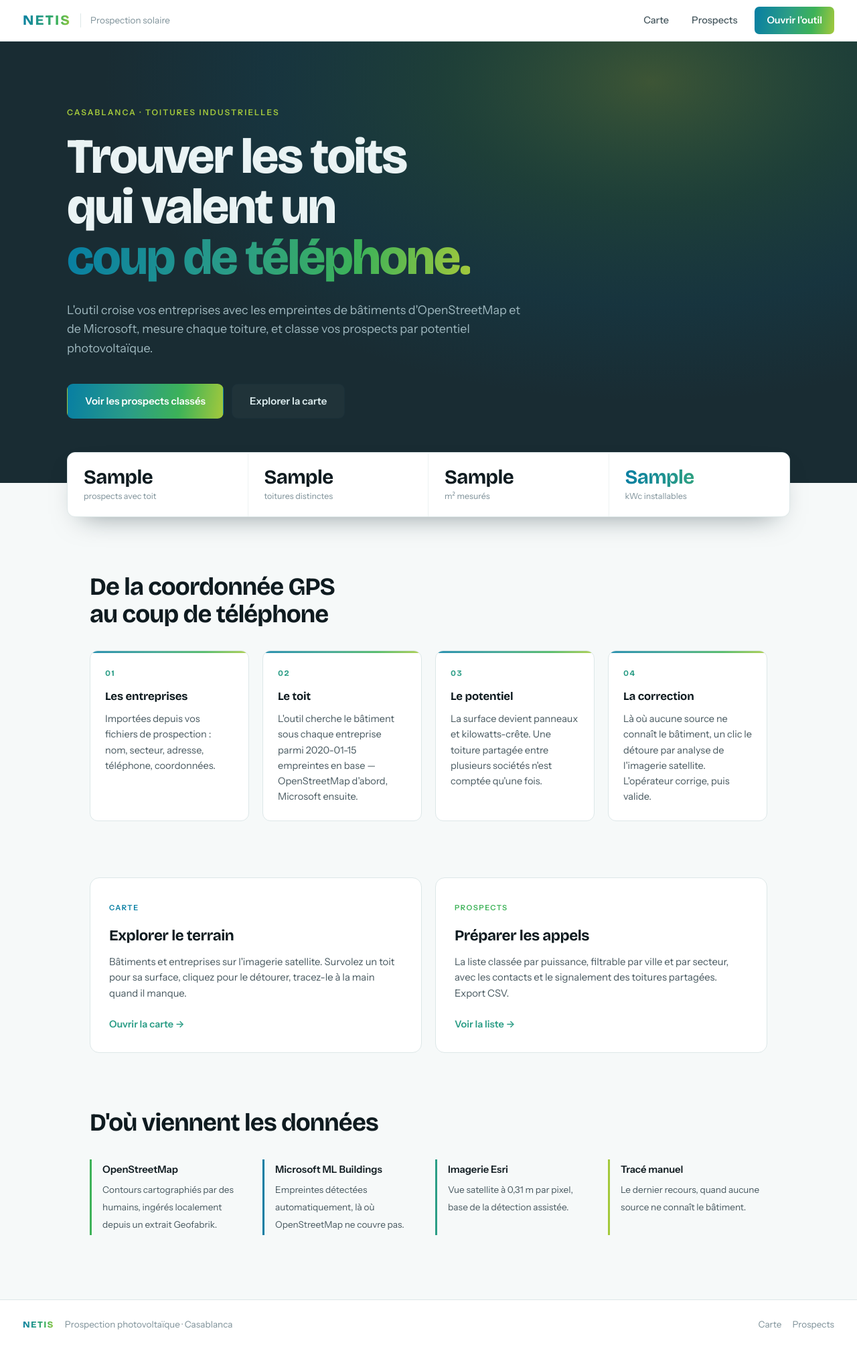
After one commit to youssefyaslane/APP_Maps_surface, a Flask app: template templates/landing.html in a window 1280 px wide. The commit adds this page. Shown: the whole page at 67% size. Run offline with Flask 3, Linux system fonts and the light colour scheme; the template is opened without the code that fills it: most values are stand-ins (such as "Sample title", 1, 10 or a date in 2020); some libraries are stand-ins or nearby versions.

Commit message:
Ajoute une page d'accueil Netis devant la carte et le tableau de bord
L'application s'ouvrait directement sur la carte, sans rien expliquer de ce
qu'elle fait ni d'ou viennent ses chiffres. Une page de presentation prend la
racine, la carte passe sur /carte.

Identite prise sur le logo fourni plutot qu'inventee : les couleurs sont
prelevees sur le fichier — bleu #077ea3, turquoise #2b9d86, vert #3db258, lime
#a4c93c — et le degrade sert d'accent unique, sur le titre, les boutons et le
chiffre de puissance.

Le logo etait entoure d'une large marge blanche qui le faisait paraitre petit :
detoure, il occupe trois fois plus de surface a hauteur egale. L'original est
conserve en logo-netis-original.png. Sans transparence, il impose une barre du
haut claire — d'ou le contraste avec le hero sombre.

Les chiffres affiches viennent de la base, pas de valeurs ecrites en dur : une
vitrine figee vieillirait mal. Ils sont comptes sur les toits distincts, comme
le tableau de bord, pour qu'une toiture partagee ne soit pas vendue deux fois.

Le motif du hero reprend des empreintes de batiments vues du ciel — le sujet
meme de l'outil.

Trois liens internes suivent le deplacement de la carte : le bouton retour du
tableau de bord, et le lien « Voir sur la carte » de chaque ligne.

Co-Authored-By: Claude Opus 5 <noreply@anthropic.com>

```diff
--- a/app.py
+++ b/app.py
@@ -867,7 +867,69 @@ def _build_geojson(osm_data):
     return features
 
 
+def _landing_stats():
+    """Chiffres de la page d'accueil, comptés sur les toits distincts : une
+    toiture partagée par plusieurs sociétés ne vaut qu'une installation."""
+    fallback = {
+        "prospects_avec_toit": "—", "toits_distincts": "—",
+        "surface_totale": "—", "puissance_totale": "—", "batiments_base": "—",
+    }
+    pool = _get_db_pool()
+    conn = pool.getconn()
+    try:
+        with conn, conn.cursor() as cur:
+            cur.execute(
+                """
+                SELECT count(*) FILTER (WHERE roof_area_m2 IS NOT NULL),
+                       count(DISTINCT roof_key)
+                FROM companies
+                """
+            )
+            avec_toit, distincts = cur.fetchone()
+            cur.execute(
+                """
+                SELECT COALESCE(sum(area), 0), COALESCE(sum(kwc), 0) FROM (
+                    SELECT DISTINCT ON (COALESCE(roof_key, 'c:' || id))
+                           roof_area_m2 AS area, solar_kwc AS kwc
+                    FROM companies WHERE roof_area_m2 IS NOT NULL
+                    ORDER BY COALESCE(roof_key, 'c:' || id), solar_kwc DESC NULLS LAST
+                ) t
+                """
+            )
+            surface, kwc = cur.fetchone()
+            cur.execute(
+                "SELECT (SELECT count(*) FROM osm_buildings) + (SELECT count(*) FROM ms_buildings)"
+            )
+            batiments = cur.fetchone()[0]
+    except psycopg2.Error:
+        conn.rollback()
+        return fallback
+    finally:
+        pool.putconn(conn)
+
+    def fr(n):
+        return f"{int(n):,}".replace(",", "\u202f")
+
+    return {
+        "prospects_avec_toit": fr(avec_toit),
+        "toits_distincts": fr(distincts),
+        "surface_totale": fr(surface),
+        "puissance_totale": fr(kwc),
+        "batiments_base": fr(batiments),
+    }
+
+
 @app.route("/")
+def landing():
+    """Page de présentation. Les chiffres viennent de la base : une vitrine qui
+    afficherait des valeurs figées vieillirait mal."""
+    logo = "img/logo-netis.png" if os.path.exists(
+        os.path.join(app.static_folder, "img", "logo-netis.png")
+    ) else None
+    return render_template("landing.html", stats=_landing_stats(), logo=logo)
+
+
+@app.route("/carte")
 def index():
     return render_template("index.html")
 
--- a/static/dashboard.js
+++ b/static/dashboard.js
@@ -132,7 +132,7 @@ function renderRows(prospects) {
           <td>${sourceBadge(p.roof_source)}</td>
           <td class="roof-status">${roofStatus}</td>
           <td class="contact">${contact || "—"}</td>
-          <td><a class="map-link" href="/?lat=${p.lat}&lon=${p.lon}" title="Voir sur la carte">🗺️ Voir</a></td>
+          <td><a class="map-link" href="/carte?lat=${p.lat}&lon=${p.lon}" title="Voir sur la carte">🗺️ Voir</a></td>
         </tr>`;
     })
     .join("");
--- /dev/null
+++ b/static/landing.css
@@ -0,0 +1,364 @@
+/* Page d'accueil — palette prélevée sur le logo Netis :
+   bleu #077ea3 → turquoise #2b9d86 → vert #3db258 → lime #a4c93c.
+   Le logo n'a pas de transparence : la barre du haut reste claire pour qu'il
+   s'y pose sans cadre blanc visible. */
+
+:root {
+  --bleu:      #077ea3;
+  --turquoise: #2b9d86;
+  --vert:      #3db258;
+  --lime:      #a4c93c;
+
+  --degrade: linear-gradient(100deg, var(--bleu) 0%, var(--turquoise) 42%, var(--vert) 72%, var(--lime) 100%);
+
+  --nuit:      #071319;
+  --nuit-doux: #0e1e26;
+  --nuit-trait:#1b3039;
+
+  --ink:      #0f1b20;
+  --ink-doux: #47585f;
+  --ink-pale: #7d9098;
+
+  --fond:    #f6f9f9;
+  --surface: #ffffff;
+  --trait:   #dde7e8;
+  --trait-pale: #edf3f3;
+}
+
+* { box-sizing: border-box; }
+
+body {
+  margin: 0;
+  background: var(--fond);
+  color: var(--ink);
+  font-family: "Instrument Sans", system-ui, -apple-system, "Segoe UI", sans-serif;
+  font-size: 16px;
+  line-height: 1.6;
+  -webkit-font-smoothing: antialiased;
+}
+
+a { color: inherit; }
+
+h1, h2, h3, .fig b, .step-n, .brand-mark {
+  font-family: "Bricolage Grotesque", "Instrument Sans", system-ui, sans-serif;
+}
+
+/* ---------- barre du haut ---------- */
+
+.nav {
+  display: flex;
+  align-items: center;
+  justify-content: space-between;
+  gap: 20px;
+  padding: 10px 34px;
+  background: var(--surface);
+  border-bottom: 1px solid var(--trait);
+  position: sticky;
+  top: 0;
+  z-index: 20;
+}
+
+.brand { display: flex; align-items: center; gap: 14px; text-decoration: none; }
+.brand-logo { height: 46px; width: auto; display: block; }
+
+.brand-mark {
+  font-weight: 800;
+  font-size: 21px;
+  letter-spacing: 0.1em;
+  background: var(--degrade);
+  -webkit-background-clip: text;
+  background-clip: text;
+  color: transparent;
+}
+
+.brand-app {
+  font-size: 13.5px;
+  color: var(--ink-pale);
+  padding-left: 14px;
+  border-left: 1px solid var(--trait);
+}
+
+.nav-links { display: flex; align-items: center; gap: 6px; }
+
+.nav-links a {
+  padding: 8px 14px;
+  border-radius: 7px;
+  font-size: 14.5px;
+  font-weight: 500;
+  text-decoration: none;
+  color: var(--ink-doux);
+}
+.nav-links a:hover, .nav-links a:focus-visible { background: var(--trait-pale); color: var(--ink); }
+
+.nav-cta {
+  background: var(--degrade);
+  color: #fff !important;
+  font-weight: 600 !important;
+  padding: 9px 18px !important;
+  margin-left: 6px;
+}
+.nav-cta:hover, .nav-cta:focus-visible { filter: brightness(1.08); }
+
+/* ---------- hero ---------- */
+
+.hero {
+  position: relative;
+  background: var(--nuit);
+  color: #eaf3f4;
+  overflow: hidden;
+  padding: 96px 34px 0;
+}
+
+.hero-bg {
+  position: absolute;
+  inset: 0;
+  width: 100%;
+  height: 100%;
+  pointer-events: none;
+}
+.hero-pattern { opacity: 0.12; color: #9fdce8; fill: currentColor; }
+
+.hero-inner { position: relative; max-width: 1080px; margin: 0 auto; }
+
+.eyebrow {
+  margin: 0 0 20px;
+  font-size: 12px;
+  font-weight: 600;
+  letter-spacing: 0.18em;
+  text-transform: uppercase;
+  color: var(--lime);
+}
+
+.hero h1 {
+  margin: 0 0 26px;
+  font-size: clamp(2.4rem, 6.4vw, 4.6rem);
+  line-height: 1.02;
+  letter-spacing: -0.03em;
+  font-weight: 800;
+  text-wrap: balance;
+}
+
+.hero h1 em {
+  font-style: normal;
+  background: var(--degrade);
+  -webkit-background-clip: text;
+  background-clip: text;
+  color: transparent;
+}
+
+.lede {
+  max-width: 58ch;
+  margin: 0 0 38px;
+  font-size: 1.12rem;
+  color: #9fb8bf;
+}
+
+.cta { display: flex; flex-wrap: wrap; gap: 12px; padding-bottom: 96px; }
+
+.btn {
+  display: inline-block;
+  padding: 13px 26px;
+  border-radius: 9px;
+  font-size: 15px;
+  font-weight: 600;
+  text-decoration: none;
+  border: 1px solid transparent;
+}
+
+.btn-primary { background: var(--degrade); color: #fff; }
+.btn-primary:hover, .btn-primary:focus-visible { filter: brightness(1.1); }
+
+.btn-ghost { color: #dcecee; border-color: var(--nuit-trait); background: rgba(255,255,255,0.03); }
+.btn-ghost:hover, .btn-ghost:focus-visible { border-color: var(--turquoise); color: #fff; }
+
+/* chiffres, à cheval sur la bordure du hero */
+
+.figures {
+  position: relative;
+  z-index: 5;
+  max-width: 1080px;
+  margin: -46px auto 0;
+  display: grid;
+  grid-template-columns: repeat(auto-fit, minmax(170px, 1fr));
+  background: var(--surface);
+  border: 1px solid var(--trait);
+  border-radius: 12px;
+  box-shadow: 0 18px 42px -22px rgba(7,30,38,0.5);
+  overflow: hidden;
+}
+
+.fig { padding: 20px 24px; border-right: 1px solid var(--trait-pale); }
+.fig:last-child { border-right: none; }
+
+.fig b {
+  display: block;
+  font-size: 1.85rem;
+  font-weight: 700;
+  line-height: 1.1;
+  letter-spacing: -0.02em;
+  font-variant-numeric: tabular-nums;
+  color: var(--ink);
+}
+.fig.accent b {
+  background: var(--degrade);
+  -webkit-background-clip: text;
+  background-clip: text;
+  color: transparent;
+}
+.fig span { display: block; margin-top: 3px; font-size: 12.5px; color: var(--ink-pale); }
+
+/* ---------- corps ---------- */
+
+main { max-width: 1080px; margin: 0 auto; padding: 84px 34px 96px; }
+
+.sec-title {
+  font-size: clamp(1.6rem, 3.6vw, 2.3rem);
+  font-weight: 700;
+  letter-spacing: -0.025em;
+  line-height: 1.1;
+  margin: 0 0 34px;
+  text-wrap: balance;
+}
+
+/* étapes */
+
+.steps {
+  list-style: none;
+  margin: 0;
+  padding: 0;
+  display: grid;
+  grid-template-columns: repeat(auto-fit, minmax(232px, 1fr));
+  gap: 20px;
+}
+
+.steps li {
+  position: relative;
+  background: var(--surface);
+  border: 1px solid var(--trait);
+  border-radius: 12px;
+  padding: 24px 22px;
+  overflow: hidden;
+}
+.steps li::before {
+  content: "";
+  position: absolute;
+  inset: 0 0 auto 0;
+  height: 3px;
+  background: var(--degrade);
+  opacity: 0.85;
+}
+
+.step-n {
+  display: block;
+  font-size: 12px;
+  font-weight: 700;
+  letter-spacing: 0.12em;
+  color: var(--turquoise);
+  margin-bottom: 12px;
+}
+
+.steps h3 { margin: 0 0 8px; font-size: 1.05rem; font-weight: 700; letter-spacing: -0.01em; }
+.steps p { margin: 0; font-size: 14.5px; color: var(--ink-doux); }
+
+/* panneaux */
+
+.panels {
+  padding: 84px 0 0;
+  display: grid;
+  grid-template-columns: repeat(auto-fit, minmax(320px, 1fr));
+  gap: 20px;
+}
+
+.panel {
+  position: relative;
+  display: block;
+  text-decoration: none;
+  background: var(--surface);
+  border: 1px solid var(--trait);
+  border-radius: 14px;
+  padding: 30px 28px;
+  transition: transform 0.18s ease, box-shadow 0.18s ease, border-color 0.18s ease;
+}
+.panel:hover, .panel:focus-visible {
+  transform: translateY(-3px);
+  border-color: transparent;
+  box-shadow: 0 20px 40px -24px rgba(7,60,80,0.55);
+}
+
+.panel-tag {
+  display: inline-block;
+  font-size: 11px;
+  font-weight: 700;
+  letter-spacing: 0.14em;
+  text-transform: uppercase;
+  color: var(--bleu);
+  margin-bottom: 14px;
+}
+.panel-dash .panel-tag { color: var(--vert); }
+
+.panel h3 { margin: 0 0 10px; font-size: 1.4rem; font-weight: 700; letter-spacing: -0.02em; }
+.panel p { margin: 0 0 20px; font-size: 14.8px; color: var(--ink-doux); }
+
+.panel-go { font-size: 14.5px; font-weight: 600; color: var(--turquoise); }
+.panel-go::after { content: " →"; }
+
+/* sources */
+
+.sources { padding: 84px 0 0; }
+
+.src-grid {
+  display: grid;
+  grid-template-columns: repeat(auto-fit, minmax(224px, 1fr));
+  gap: 20px;
+}
+
+.src { border-left: 3px solid var(--trait); padding: 4px 0 4px 16px; }
+.src-osm  { border-left-color: var(--vert); }
+.src-ms   { border-left-color: var(--bleu); }
+.src-esri { border-left-color: var(--turquoise); }
+.src-man  { border-left-color: var(--lime); }
+
+.src b { display: block; font-size: 14.8px; font-weight: 600; margin-bottom: 5px; }
+.src span { font-size: 13.6px; color: var(--ink-doux); }
+
+/* ---------- pied ---------- */
+
+.foot {
+  border-top: 1px solid var(--trait);
+  background: var(--surface);
+}
+.foot {
+  display: flex;
+  flex-wrap: wrap;
+  align-items: center;
+  gap: 16px;
+  padding: 26px 34px 34px;
+  font-size: 13.5px;
+  color: var(--ink-pale);
+}
+.foot-logo { height: 34px; width: auto; display: block; }
+
+.foot-brand {
+  font-family: "Bricolage Grotesque", sans-serif;
+  font-weight: 800;
+  letter-spacing: 0.1em;
+  background: var(--degrade);
+  -webkit-background-clip: text;
+  background-clip: text;
+  color: transparent;
+}
+.foot-links { margin-left: auto; display: flex; gap: 16px; }
+.foot-links a { text-decoration: none; }
+.foot-links a:hover { color: var(--turquoise); }
+
+@media (max-width: 640px) {
+  .nav { padding: 12px 18px; }
+  .brand-app { display: none; }
+  .hero { padding: 64px 18px 0; }
+  main { padding: 104px 18px 72px; }
+  .foot { padding: 22px 18px 30px; }
+}
+
+@media (prefers-reduced-motion: reduce) {
+  .panel { transition: none; }
+}
--- a/templates/dashboard.html
+++ b/templates/dashboard.html
@@ -12,7 +12,7 @@
       <h1>☀️ Prospects solaires</h1>
       <p class="subtitle">Entreprises classées par potentiel d'installation photovoltaïque</p>
     </div>
-    <a class="btn-map" href="/">🗺️ Retour à la carte</a>
+    <a class="btn-map" href="/carte">🗺️ Retour à la carte</a>
   </header>
 
   <section class="stats" id="stats"></section>
--- /dev/null
+++ b/templates/landing.html
@@ -0,0 +1,162 @@
+<!DOCTYPE html>
+<html lang="fr">
+<head>
+  <meta charset="UTF-8" />
+  <meta name="viewport" content="width=device-width, initial-scale=1.0" />
+  <title>Netis — Prospection solaire</title>
+  <link rel="preconnect" href="https://fonts.googleapis.com" />
+  <link rel="preconnect" href="https://fonts.gstatic.com" crossorigin />
+  <link href="https://fonts.googleapis.com/css2?family=Bricolage+Grotesque:opsz,wght@12..96,500;12..96,700;12..96,800&family=Instrument+Sans:wght@400;500;600&display=swap" rel="stylesheet" />
+  <link rel="stylesheet" href="{{ url_for('static', filename='landing.css') }}" />
+</head>
+<body>
+
+  <header class="nav">
+    <a class="brand" href="/">
+      {# Dépose ton logo dans static/logo-netis.svg (ou .png) : il remplace
+         automatiquement le logotype ci-dessous, sans rien changer d'autre. #}
+      {% if logo %}
+        <img class="brand-logo" src="{{ url_for('static', filename=logo) }}" alt="Netis" />
+      {% else %}
+        <span class="brand-mark">NETIS</span>
+      {% endif %}
+      <span class="brand-app">Prospection solaire</span>
+    </a>
+    <nav class="nav-links">
+      <a href="/carte">Carte</a>
+      <a href="/dashboard">Prospects</a>
+      <a class="nav-cta" href="/dashboard">Ouvrir l'outil</a>
+    </nav>
+  </header>
+
+  <section class="hero">
+    <svg class="hero-bg" aria-hidden="true" preserveAspectRatio="xMidYMid slice" viewBox="0 0 1200 700">
+      <defs>
+        <pattern id="toits" width="220" height="220" patternUnits="userSpaceOnUse" patternTransform="rotate(-18)">
+          <rect x="10"  y="14"  width="62" height="38" rx="2"/>
+          <rect x="86"  y="10"  width="34" height="52" rx="2"/>
+          <rect x="134" y="22"  width="70" height="26" rx="2"/>
+          <rect x="16"  y="70"  width="44" height="60" rx="2"/>
+          <rect x="74"  y="80"  width="96" height="34" rx="2"/>
+          <rect x="182" y="66"  width="28" height="72" rx="2"/>
+          <rect x="12"  y="146" width="82" height="30" rx="2"/>
+          <rect x="108" y="130" width="40" height="44" rx="2"/>
+          <rect x="160" y="152" width="52" height="56" rx="2"/>
+          <rect x="30"  y="188" width="60" height="22" rx="2"/>
+        </pattern>
+        <radialGradient id="lueur" cx="76%" cy="14%" r="64%">
+          <stop offset="0%"   stop-color="#a4c93c" stop-opacity="0.26"/>
+          <stop offset="38%"  stop-color="#3db258" stop-opacity="0.14"/>
+          <stop offset="70%"  stop-color="#077ea3" stop-opacity="0.10"/>
+          <stop offset="100%" stop-color="#077ea3" stop-opacity="0"/>
+        </radialGradient>
+      </defs>
+      <rect width="1200" height="700" fill="url(#toits)" class="hero-pattern"/>
+      <rect width="1200" height="700" fill="url(#lueur)"/>
+    </svg>
+
+    <div class="hero-inner">
+      <p class="eyebrow">Casablanca · toitures industrielles</p>
+      <h1>Trouver les toits<br />qui valent un<br /><em>coup de téléphone.</em></h1>
+      <p class="lede">
+        L'outil croise vos entreprises avec les empreintes de bâtiments d'OpenStreetMap
+        et de Microsoft, mesure chaque toiture, et classe vos prospects par potentiel
+        photovoltaïque.
+      </p>
+      <div class="cta">
+        <a class="btn btn-primary" href="/dashboard">Voir les prospects classés</a>
+        <a class="btn btn-ghost" href="/carte">Explorer la carte</a>
+      </div>
+    </div>
+
+  </section>
+
+    <div class="figures">
+      <div class="fig"><b>{{ stats.prospects_avec_toit }}</b><span>prospects avec toit</span></div>
+      <div class="fig"><b>{{ stats.toits_distincts }}</b><span>toitures distinctes</span></div>
+      <div class="fig"><b>{{ stats.surface_totale }}</b><span>m² mesurés</span></div>
+      <div class="fig accent"><b>{{ stats.puissance_totale }}</b><span>kWc installables</span></div>
+    </div>
+
+  <main>
+
+    <section class="how">
+      <h2 class="sec-title">De la coordonnée GPS<br />au coup de téléphone</h2>
+      <ol class="steps">
+        <li>
+          <span class="step-n">01</span>
+          <h3>Les entreprises</h3>
+          <p>Importées depuis vos fichiers de prospection : nom, secteur, adresse, téléphone, coordonnées.</p>
+        </li>
+        <li>
+          <span class="step-n">02</span>
+          <h3>Le toit</h3>
+          <p>L'outil cherche le bâtiment sous chaque entreprise parmi {{ stats.batiments_base }} empreintes en base — OpenStreetMap d'abord, Microsoft ensuite.</p>
+        </li>
+        <li>
+          <span class="step-n">03</span>
+          <h3>Le potentiel</h3>
+          <p>La surface devient panneaux et kilowatts-crête. Une toiture partagée entre plusieurs sociétés n'est comptée qu'une fois.</p>
+        </li>
+        <li>
+          <span class="step-n">04</span>
+          <h3>La correction</h3>
+          <p>Là où aucune source ne connaît le bâtiment, un clic le détoure par analyse de l'imagerie satellite. L'opérateur corrige, puis valide.</p>
+        </li>
+      </ol>
+    </section>
+
+    <section class="panels">
+      <a class="panel panel-map" href="/carte">
+        <span class="panel-tag">Carte</span>
+        <h3>Explorer le terrain</h3>
+        <p>Bâtiments et entreprises sur l'imagerie satellite. Survolez un toit pour sa surface, cliquez pour le détourer, tracez-le à la main quand il manque.</p>
+        <span class="panel-go">Ouvrir la carte</span>
+      </a>
+      <a class="panel panel-dash" href="/dashboard">
+        <span class="panel-tag">Prospects</span>
+        <h3>Préparer les appels</h3>
+        <p>La liste classée par puissance, filtrable par ville et par secteur, avec les contacts et le signalement des toitures partagées. Export CSV.</p>
+        <span class="panel-go">Voir la liste</span>
+      </a>
+    </section>
+
+    <section class="sources">
+      <h2 class="sec-title">D'où viennent les données</h2>
+      <div class="src-grid">
+        <div class="src src-osm">
+          <b>OpenStreetMap</b>
+          <span>Contours cartographiés par des humains, ingérés localement depuis un extrait Geofabrik.</span>
+        </div>
+        <div class="src src-ms">
+          <b>Microsoft ML Buildings</b>
+          <span>Empreintes détectées automatiquement, là où OpenStreetMap ne couvre pas.</span>
+        </div>
+        <div class="src src-esri">
+          <b>Imagerie Esri</b>
+          <span>Vue satellite à 0,31 m par pixel, base de la détection assistée.</span>
+        </div>
+        <div class="src src-man">
+          <b>Tracé manuel</b>
+          <span>Le dernier recours, quand aucune source ne connaît le bâtiment.</span>
+        </div>
+      </div>
+    </section>
+
+  </main>
+
+  <footer class="foot">
+    {% if logo %}
+      <img class="foot-logo" src="{{ url_for('static', filename=logo) }}" alt="Netis" />
+    {% else %}
+      <span class="foot-brand">NETIS</span>
+    {% endif %}
+    <span class="foot-txt">Prospection photovoltaïque · Casablanca</span>
+    <span class="foot-links">
+      <a href="/carte">Carte</a>
+      <a href="/dashboard">Prospects</a>
+    </span>
+  </footer>
+
+</body>
+</html>
```
Also changed, not shown: static/img/logo-netis-original.png (added), static/img/logo-netis.png (added).
